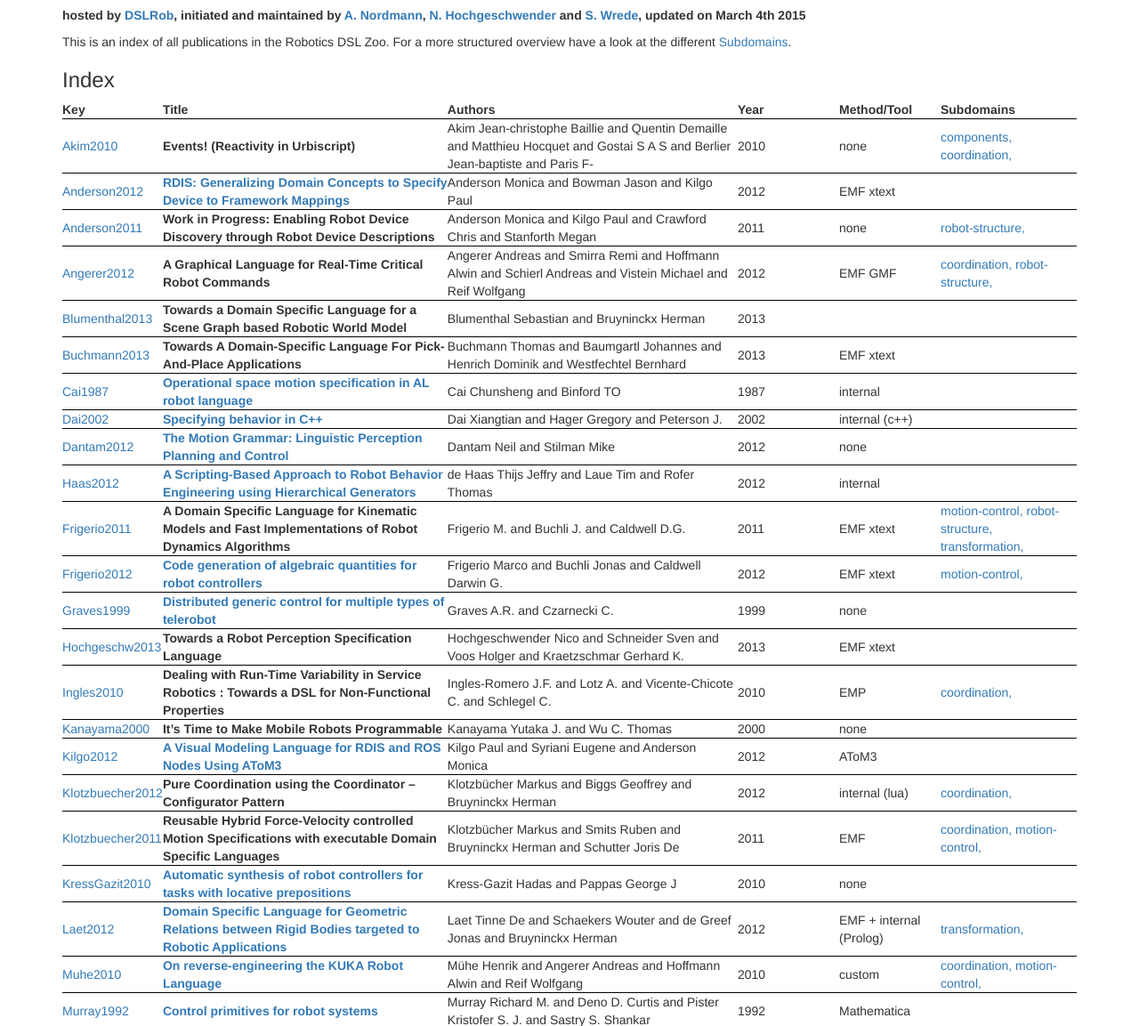
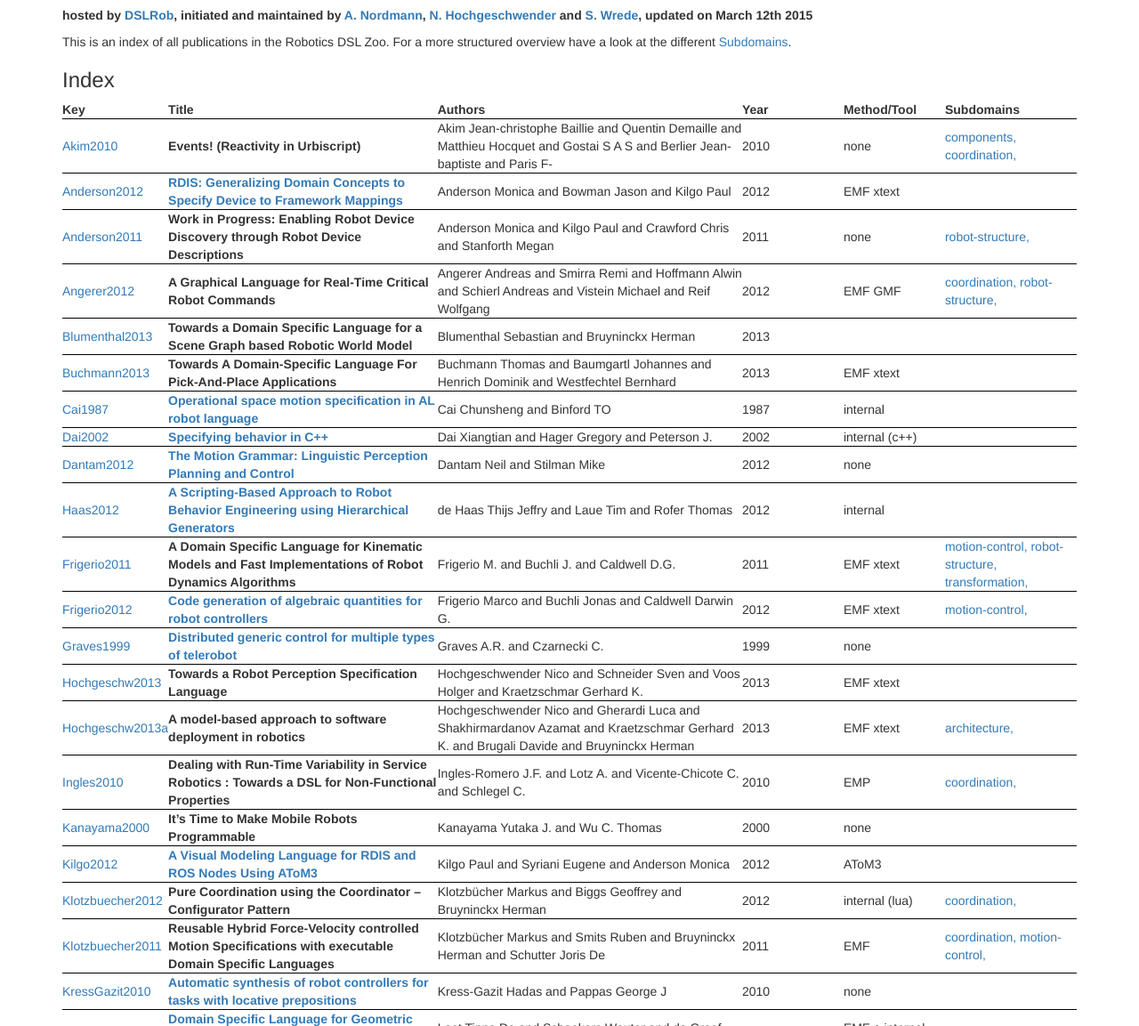
Before and after one commit to corlab/dslzoo, a plain HTML site: page all.html in a window 1280 px wide. Shown: the part 112-1265 px from the top of the page at 89% size. Drawn offline with nearby package versions, Linux system fonts and the light colour scheme.

Commit message:
Generated after adding Hochgeschw2013a

```diff
--- a/all.html
+++ b/all.html
@@ -52,7 +52,7 @@
 
 <h2>An Overview of Domain-Specific Languages in Robotics</h1>
 
-<p><b>hosted by <a href="http://www.dslrob.org">DSLRob</a>, initiated and maintained  by <a href="http://www.cor-lab.org/users/anordman">A. Nordmann</a>, <a href="http://www2.inf.fh-bonn-rhein-sieg.de/~nhochg2m/">N. Hochgeschwender </a> and <a href="http://www.cor-lab.org/users/swrede">S. Wrede</a>, updated on March 4th 2015</b></p>
+<p><b>hosted by <a href="http://www.dslrob.org">DSLRob</a>, initiated and maintained  by <a href="http://www.cor-lab.org/users/anordman">A. Nordmann</a>, <a href="http://www2.inf.fh-bonn-rhein-sieg.de/~nhochg2m/">N. Hochgeschwender </a> and <a href="http://www.cor-lab.org/users/swrede">S. Wrede</a>, updated on March 12th 2015</b></p>
 
 <p>This is an index of all publications in the Robotics DSL Zoo. For a more structured overview have a look at the different <a href="./subdomains.html">Subdomains</a>.</p>
 
@@ -128,6 +128,11 @@
 		    <td><a href="#Hochgeschw2013" id="Hochgeschw2013">Hochgeschw2013<a/></td><td style="font-weight:bold;">Towards a Robot Perception Speciﬁcation Language</td><td>Hochgeschwender  Nico and Schneider  Sven and Voos  Holger and Kraetzschmar  Gerhard K.</td><td>2013</td>
 		    <td>EMF xtext</td>
 		    <td></td>
+		    </tr>
+<tr style="border-top:1px solid #000;">
+		    <td><a href="#Hochgeschw2013a" id="Hochgeschw2013a">Hochgeschw2013a<a/></td><td style="font-weight:bold;">A model-based approach to software deployment in robotics</td><td>Hochgeschwender  Nico and Gherardi  Luca and Shakhirmardanov  Azamat and Kraetzschmar  Gerhard K. and Brugali  Davide and Bruyninckx  Herman</td><td>2013</td>
+		    <td>EMF  xtext</td>
+		    <td> <a href="./architecture-subdomain.html" title="Subdomain 'architecture'">architecture,</a></td>
 		    </tr>
 <tr style="border-top:1px solid #000;">
 		    <td><a href="#Ingles2010" id="Ingles2010">Ingles2010<a/></td><td style="font-weight:bold;">Dealing with Run-Time Variability in Service Robotics : Towards a DSL for Non-Functional Properties</td><td>Ingles-Romero  J.F. and Lotz  A. and Vicente-Chicote  C. and Schlegel  C.</td><td>2010</td>
```
Also changed, not shown: architecture-subdomain.html (+4 -0 lines), index.html (+3 -3 lines), subdomains.html (+2 -2 lines).
